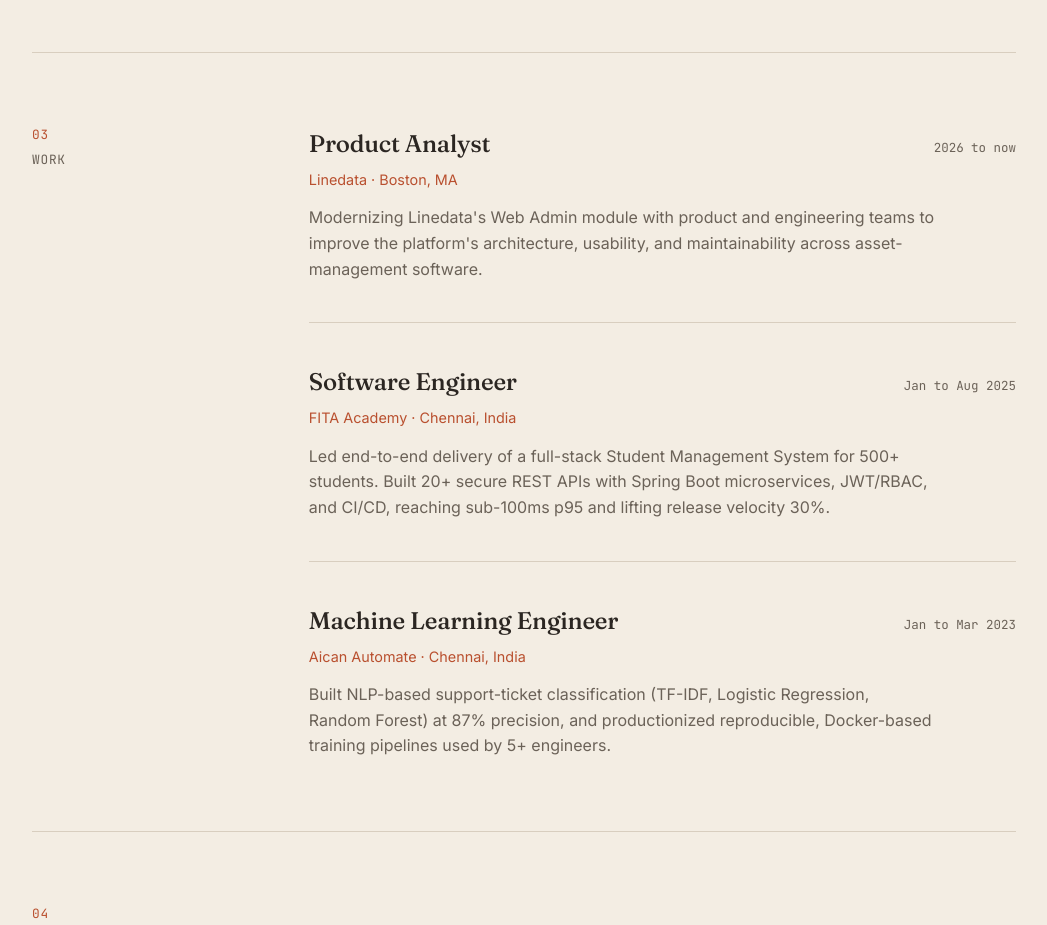
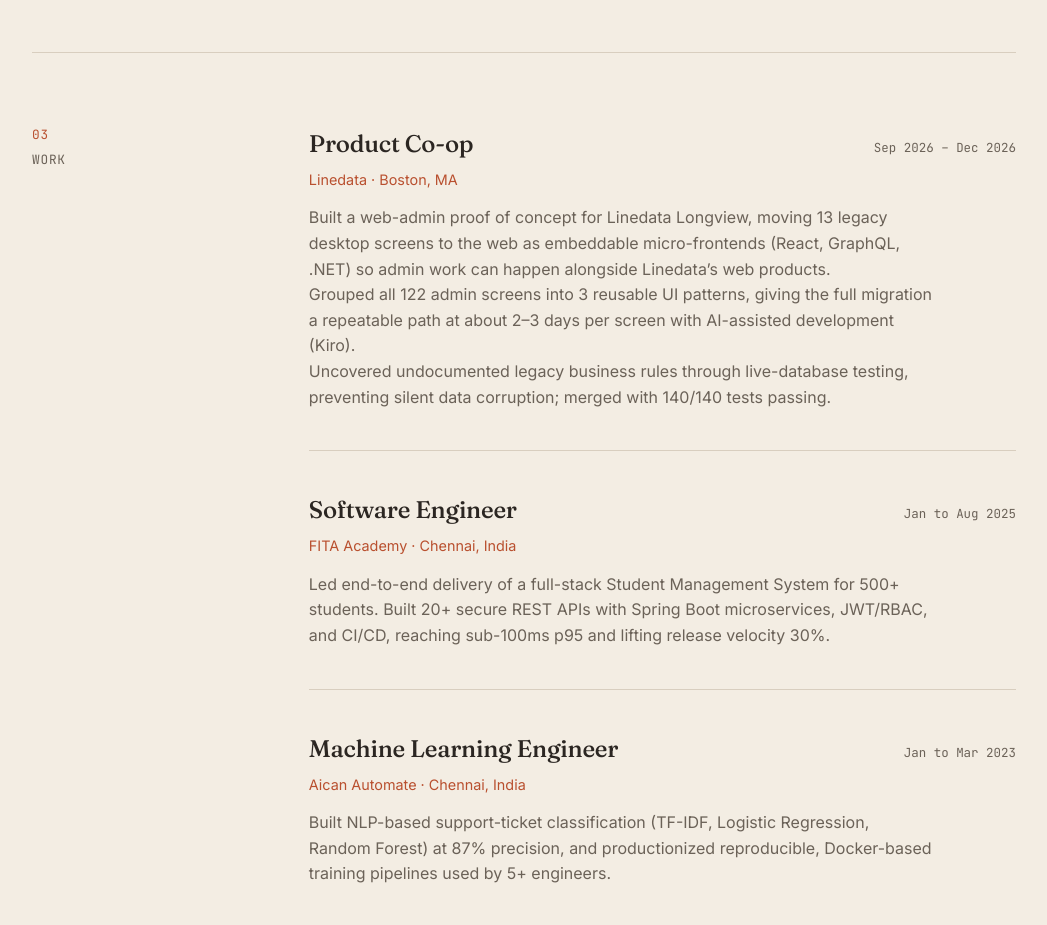
Before and after one commit to KeerthanaDeviGovindaraj/Portfolio, a plain HTML site: page index.html in a window 1280 px wide. Shown: the part 4100-5025 px from the top of the page, without its empty margins (116-1163 px from the left). Drawn offline with Linux system fonts and the light colour scheme.

Commit message:
Update Linedata entry to Product Co-op (Sep 2026 – Dec 2026) in resume and portfolio
- Replace heading, dates and bullets with the new Longview micro-frontend wording
- Remove the old italic context line from the resume entry
- Rebuild resume PDF (one page); remove stray pasted URL line that broke the LaTeX build

```diff
--- a/index.html
+++ b/index.html
@@ -270,11 +270,13 @@
 
             <article class="xp" data-reveal>
                <div class="xp__head">
-                  <h3>Product Analyst</h3>
-                  <span class="xp__date">2026 to now</span>
+                  <h3>Product Co-op</h3>
+                  <span class="xp__date">Sep 2026 – Dec 2026</span>
                </div>
                <span class="xp__org">Linedata · Boston, MA</span>
-               <p>Modernizing Linedata's Web Admin module with product and engineering teams to improve the platform's architecture, usability, and maintainability across asset-management software.</p>
+               <p>Built a web-admin proof of concept for Linedata Longview, moving 13 legacy desktop screens to the web as embeddable micro-frontends (React, GraphQL, .NET) so admin work can happen alongside Linedata’s web products.</p>
+               <p>Grouped all 122 admin screens into 3 reusable UI patterns, giving the full migration a repeatable path at about 2–3 days per screen with AI-assisted development (Kiro).</p>
+               <p>Uncovered undocumented legacy business rules through live-database testing, preventing silent data corruption; merged with 140/140 tests passing.</p>
             </article>
 
             <article class="xp" data-reveal>
```
Also changed, not shown: 3 other files.
